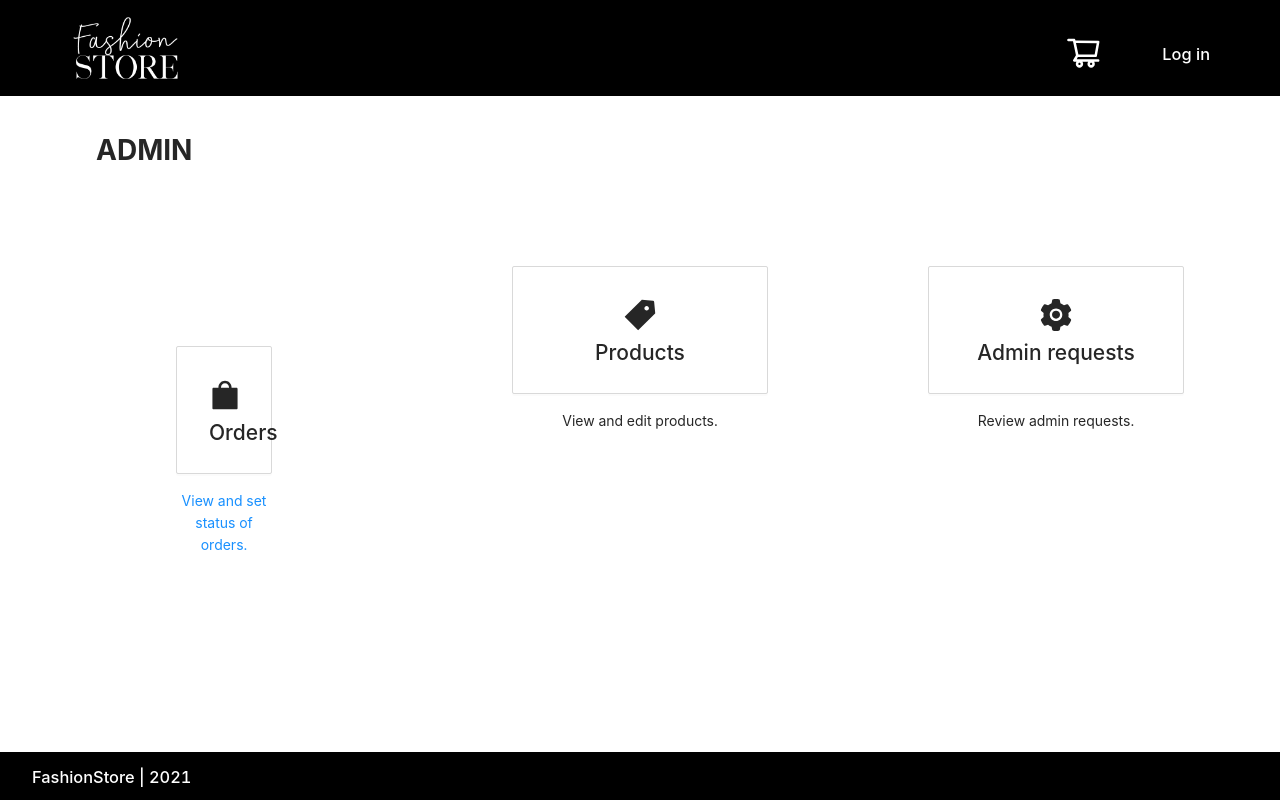
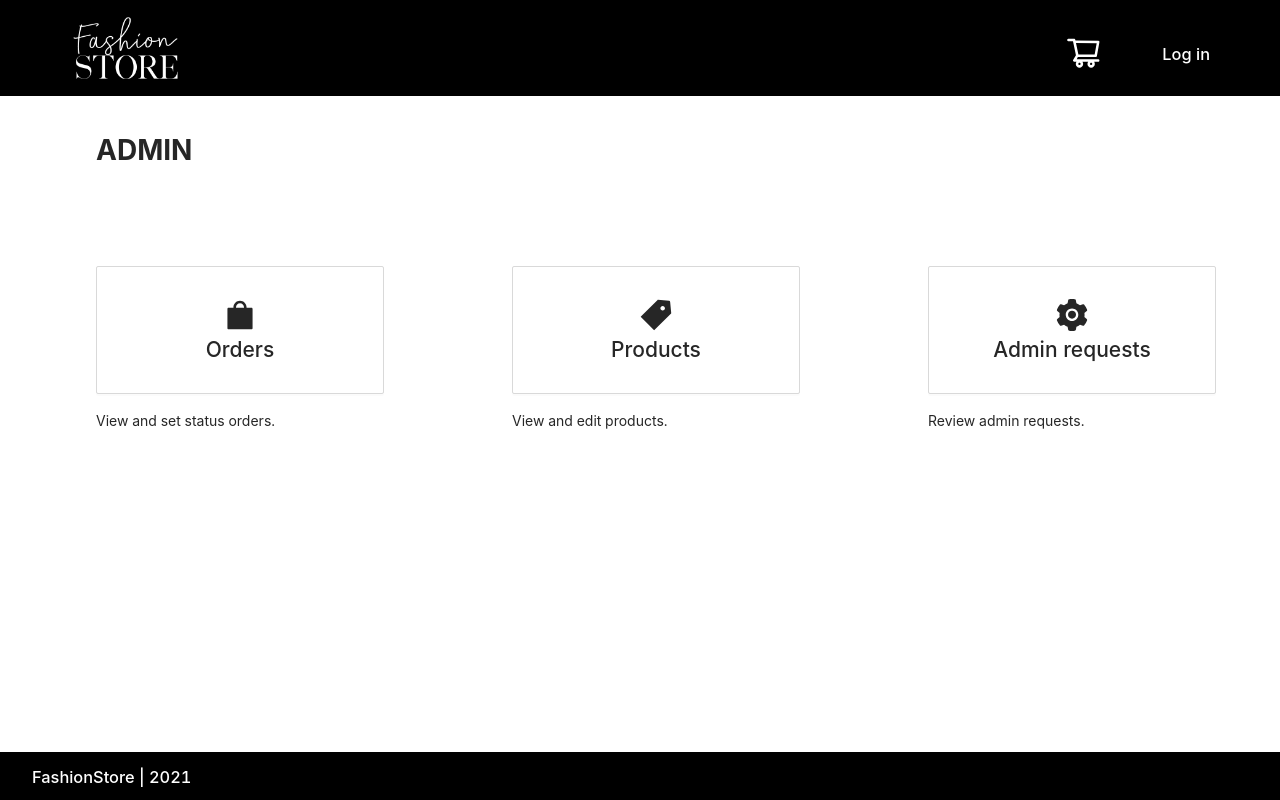
Before and after one commit to stonetwix/webshop-backend, a React (Create React App) app in the folder client/: page /admin-start in a window 1280 px wide. Built offline with nearby package versions, Linux system fonts and the light colour scheme; no server answers; the HTML template or start-up script is replaced by a standard one.

Commit message:
Fix styling admin start page.

```diff
--- a/client/src/componenets/Admin/AdminStartpage.tsx
+++ b/client/src/componenets/Admin/AdminStartpage.tsx
@@ -10,32 +10,32 @@ import { ShoppingFilled, TagFilled, SettingFilled } from "@ant-design/icons";
           <Col span={20} style={{ marginTop: '7rem', marginLeft: '5rem' }}>
             <h1 style={{display: 'flex', justifyContent: 'left', fontWeight: 'bold'}}>ADMIN </h1>
           </Col>
-          <Col span={8} style={colStyle}>
-              <Link to='/admin-orders' style={colStyle}>
-              <Button style={{ padding: '2rem', height: '8rem' }}>
+          <Col lg={8} style={colStyle}>
+            <Button style={{ padding: '2rem', height: '8rem', width: '18rem' }}>
+              <Link to='/admin-orders'>
                 <ShoppingFilled style={{ fontSize: '2rem' }}/>
                 <h2>Orders</h2>
+              </Link>
             </Button>
-                <p style={{marginTop: '1rem', textAlign: 'center'}}>View and set status of orders.</p>
-              </Link>
+            <p style={{marginTop: '1rem'}}>View and set status orders.</p>
           </Col>
-          <Col span={8} style={colStyle}>
-          <Button style={{ padding: '2rem', height: '8rem' }}>
+          <Col lg={8} style={colStyle}>
+            <Button style={{ padding: '2rem', height: '8rem', width: '18rem' }}>
+              <Link to='/admin-list'>
                 <TagFilled style={{ fontSize: '2rem' }}/>
-            <Link to='/admin-list'>
                 <h2>Products</h2>
               </Link>
             </Button>
-            <p style={{marginTop: '1rem', textAlign: 'center'}}>View and edit products.</p>
+            <p style={{marginTop: '1rem'}}>View and edit products.</p>
           </Col>
-          <Col span={8} style={colStyle}>
-          <Button style={{ padding: '2rem', height: '8rem' }}>
+          <Col lg={8} style={colStyle}>
+            <Button style={{ padding: '2rem', height: '8rem', width: '18rem' }}>
+              <Link to='/'>
                 <SettingFilled style={{ fontSize: '2rem' }}/>
-            <Link to='/'>
                 <h2>Admin requests</h2>
               </Link>
             </Button>
-            <p style={{marginTop: '1rem', textAlign: 'center'}}>Review admin requests.</p>
+            <p style={{marginTop: '1rem'}}>Review admin requests.</p>
           </Col>
         </Row>
       )
--- a/client/src/componenets/OrderSuccess/OrderSuccessMessage.tsx
+++ b/client/src/componenets/OrderSuccess/OrderSuccessMessage.tsx
@@ -37,15 +37,3 @@ const colStyle: CSSProperties = {
     justifyContent: 'center',
     alignItems: 'center',
 }
-
-const getOneOrder = async () => {
-    try {
-        let response = await fetch('/api/orders');
-        if (response.ok) {
-            const data = await response.json();
-            return data;
-        }
-    } catch (error) {
-        console.error(error);
-    }
-  }
```
Lines whose indentation alone changed are shown as unchanged.
